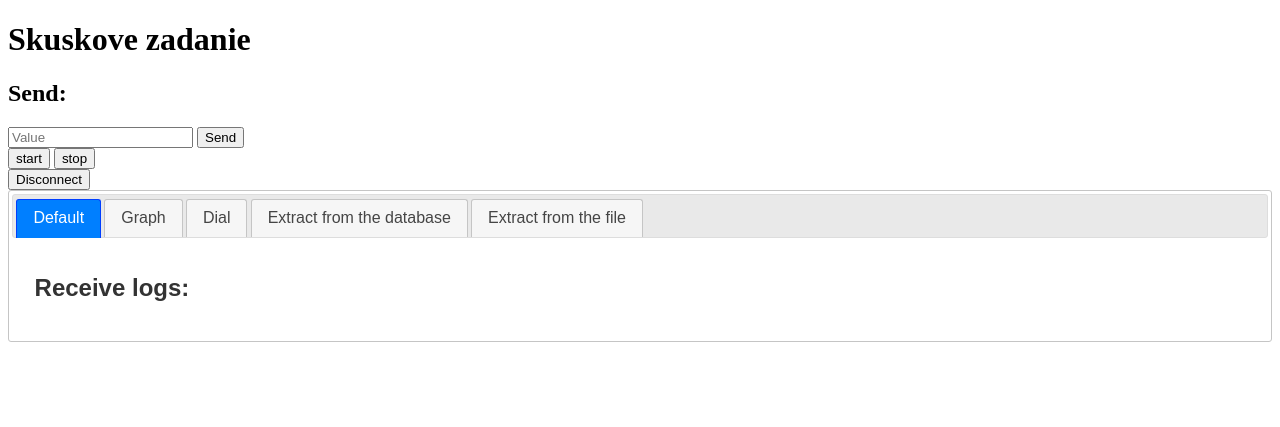
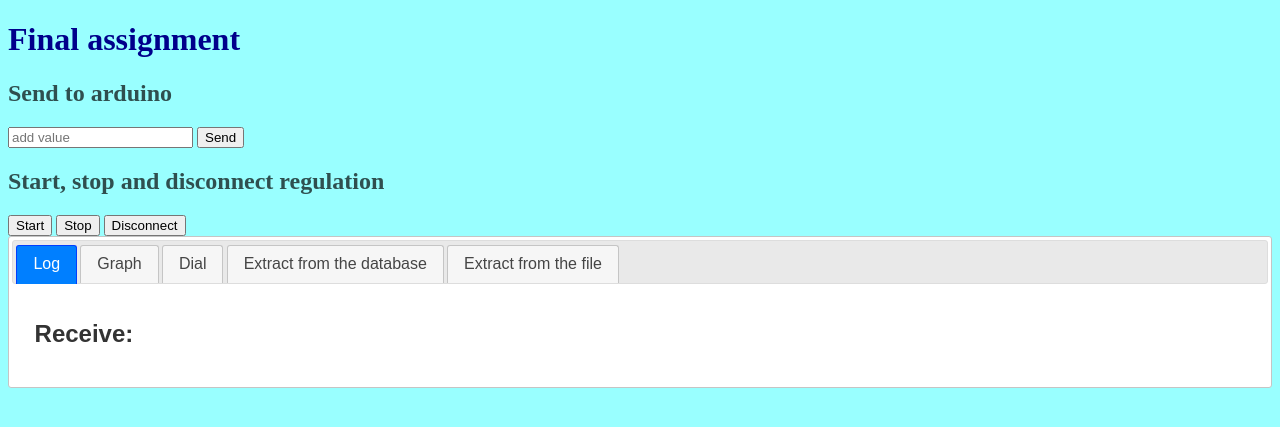
Before and after one commit to matush97/poit, a Flask app: page / in a window 1280 px wide. Shown: the top 427 px of the page. Run offline with Flask 2, Linux system fonts and the light colour scheme; some libraries are stand-ins or nearby versions.

Commit message:
Update indexz.html

```diff
--- a/templates/indexz.html
+++ b/templates/indexz.html
@@ -1,13 +1,12 @@
 <!DOCTYPE HTML>
 <html>
    <head>
-  <title>Flask-SocketIO Test</title>
-   <script type="text/javascript" src="//code.jquery.com/jquery-1.4.2.min.js"></script>
+      <title>Pokrocile informacne technologie</title>
       <script type="text/javascript" src="//cdnjs.cloudflare.com/ajax/libs/socket.io/3.0.5/socket.io.min.js"></script>
       <link rel="stylesheet" href="static/libs/jquery-ui.min.css">
+      <script src="static/libs/plotly-latest.min.js"></script>
       <script src="static/libs/jquery-3.2.1.min.js"></script>
       <script src="static/libs/jquery-ui.min.js"></script>
-   <script src="static/libs/plotly-latest.min.js"></script>
       <script src="static/libs/gauge.min.js"></script>
       <script type="text/javascript" charset="utf-8">
          $( function() {
@@ -21,10 +20,10 @@
            var yAx = new Array();
 
           var gauge = new RadialGauge({
-          renderTo: 'canvasid',
+          renderTo: 'dialID',
           width: 300,
           height: 300,
-          units: "km/h",
+          units: "voltage",
           minvalue: 0,
           maxvalue: 1,
           majorticks: [
@@ -46,7 +45,7 @@
               {
                   "from": 0.5,
                   "to": 1,
-                  "color": "rgba(200, 50, 50, .75)"
+                  "color": "rgba(200, 100, 200, .75)"
               }
           ],
           colorplate: "#fff",
@@ -64,8 +63,8 @@
 
          // Define Layout
          var layout = {
-           xaxis: {title: "x"},
-           yaxis: {title: "y"},
+           xaxis: {title: "count"},
+           yaxis: {title: "voltage"},
            title: "data"
          };
 
@@ -98,26 +97,26 @@
          $('form#emit').submit(function(event) {
            socket.emit('my_event', {value: $('#emit_value').val()});
            return false; });
-         $('#buttonValStart').click(function(event) {
-          console.log($('#buttonValStart').val());
-          socket.emit('click_eventStart', {value: $('#buttonValStart').val()});
+         $('#startButton').click(function(event) {
+          console.log($('#startButton').val());
+          socket.emit('click_eventStart', {value: $('#startButton').val()});
           return false; });
          $('#buttonValStop').click(function(event) {
           console.log($('#buttonValStop').val());
           socket.emit('click_eventStop', {value: $('#buttonValStop').val()});
          return false; });
-         $('form#disconnect').submit(function(event) {
+         $('#disconnectButton').click(function(event) {
+          console.log($('#disconnectButton').val());
           socket.emit('disconnect_request');
          return false; });
-
-         $('form#recordDb').submit(function(event) {
+         $('form#databaseID').submit(function(event) {
                   var layout = {
           title: 'Vykreslenie priebehu',
           xaxis: {
             title: 'count'
           },
           yaxis: {
-            title: 'y'
+            title: 'voltage'
           }
         };
 
@@ -133,20 +132,20 @@
         n = Object.keys(data).length;
         console.log(n);
 
-        valuesX = [];
-        valuesY = [];
+        xValues = [];
+        yValues = [];
 
         for (var i=0; i< n; i++){
-          valuesX.push(data[i].x);
-          valuesY.push(data[i].y);
+          xValues.push(data[i].x);
+          yValues.push(data[i].y);
        }
 
         var trace = [{
-            x: valuesX,
-            y: valuesY}];
+            x: xValues,
+            y: yValues}];
 
         console.log("traces", trace);
-        Plotly.newPlot($('#plotdivId')[0],trace,layout);
+        Plotly.newPlot($('#plotDatabase')[0],trace,layout);
       }
     }).done(function( o ) {
        // do something
@@ -161,7 +160,7 @@
             title: 'count'
           },
           yaxis: {
-            title: 'y'
+            title: 'voltage'
           }
         };
 
@@ -177,20 +176,20 @@
         n = Object.keys(data).length;
         console.log(n);
 
-        xl = [];
-        yl = [];
+        valuesX = [];
+        yValues = [];
 
         for (var i=0; i< n; i++){
-          xl.push(data[i].x);
-          yl.push(data[i].y);
+          valuesX.push(data[i].x);
+          yValues.push(data[i].y);
        }
 
         var trace = [{
-            x: xl,
-            y: yl}];
+            x: valuesX,
+            y: yValues}];
 
         console.log("traces", trace);
-        Plotly.newPlot($('#plotdivRow')[0],trace,layout);
+        Plotly.newPlot($('#plotFile')[0],trace,layout);
       }
     }).done(function( o ) {
        // do something
@@ -201,24 +200,24 @@
          });
       </script>
    </head>
- <body>
-    <h1>Skuskove zadanie</h1>
-      <h2>Send:</h2>
+   <body style="background-color:rgb(153,255,255);">
+      <h1 style="color:DarkBlue;">Final assignment</h1>
+
+      <h2 style="color:DarkSlateGray;">Send to arduino</h2>
       <form id="emit" method="POST" action='#'>
-      <input type="text" name="emit_value" id="emit_value" placeholder="Value">
+         <input type="text" name="emit_value" id="emit_value" placeholder="add value">
          <input type="submit" value="Send">
       </form>
 
-      <button id="buttonValStart" type="submit" value="start">start</button>
-      <button id="buttonValStop" type="submit" value="stop">stop</button>
 
-      <form id="disconnect" method="POST" action="#">
-	 <input type="submit" value="Disconnect">
-      </form>
+      <h2 style="color:DarkSlateGray;">Start, stop and disconnect regulation</h2>
+      <button id="startButton" type="submit" value="send">Start</button>
+      <button id="buttonValStop" type="submit" value="stop">Stop</button>
+      <button id="disconnectButton" type="submit" value="disconnet">Disconnect</button>
 
       <div id="tabs">
          <ul>
-        <li><a href="#tabs-1">Default</a></li>
+            <li><a href="#tabs-1">Log</a></li>
             <li><a href="#tabs-2">Graph</a></li>
             <li><a href="#tabs-3">Dial</a></li>
             <li><a href="#tabs-4">Extract from the database</a></li>
@@ -226,42 +225,34 @@
          </ul>
 
          <div id="tabs-1">
-	<h2>Receive logs:</h2>
+            <h2>Receive:</h2>
             <div id="log"></div>
          </div>
 
          <div id="tabs-2">
-         <h2>Graph</h2>
             <div id="plotdiv" style="width:600px;height:250px;"></div>
          </div>
 
          <div id="tabs-3">
-	<h2>Dial</h2>
-	<canvas id="canvasid"></canvas>
+            <canvas id="dialID"></canvas>
          </div>
 
          <div id="tabs-4">
-	<h2>Extract from the database</h2>
-	<form id="recordDB" method="POST" action='#' >
-	  <input type="text" name="value" id="valueDB" placeholder="Index v databaze">
+            <form id = "databaseID" method="POST" action='#'>
+            <input type="text" name="value" id="valueDb" placeholder="write index in the database">
             <input type="submit" value="Set">
             </form>
-
-	<div id="plotdivId" style="width:600px;height:250px;"></div>
+            <div id="plotDatabase" style="width:600px;height:250px;"></div>
          </div>
 
          <div id="tabs-5">
-	<h2>Extract from the file</h2>
-	<form id="recordDB" method="POST" action='#' >
-	  <input type="text" name="value" id="valueFile" placeholder="Index v subore">
+            <form id = "recordFile" method="POST" action='#'>
+            <input type="text" name="value" id="valueFile" placeholder="write the line number in the file">
             <input type="submit" value="Set">
          </form>
-
-	<div id="plotdivRow" style="width:600px;height:250px;"></div>
+            <div id="plotFile" style="width:600px;height:250px;"></div>
          </div>
 
       </div>
-
    </body>
-
 </html>
```
Lines whose indentation alone changed are shown as unchanged.
